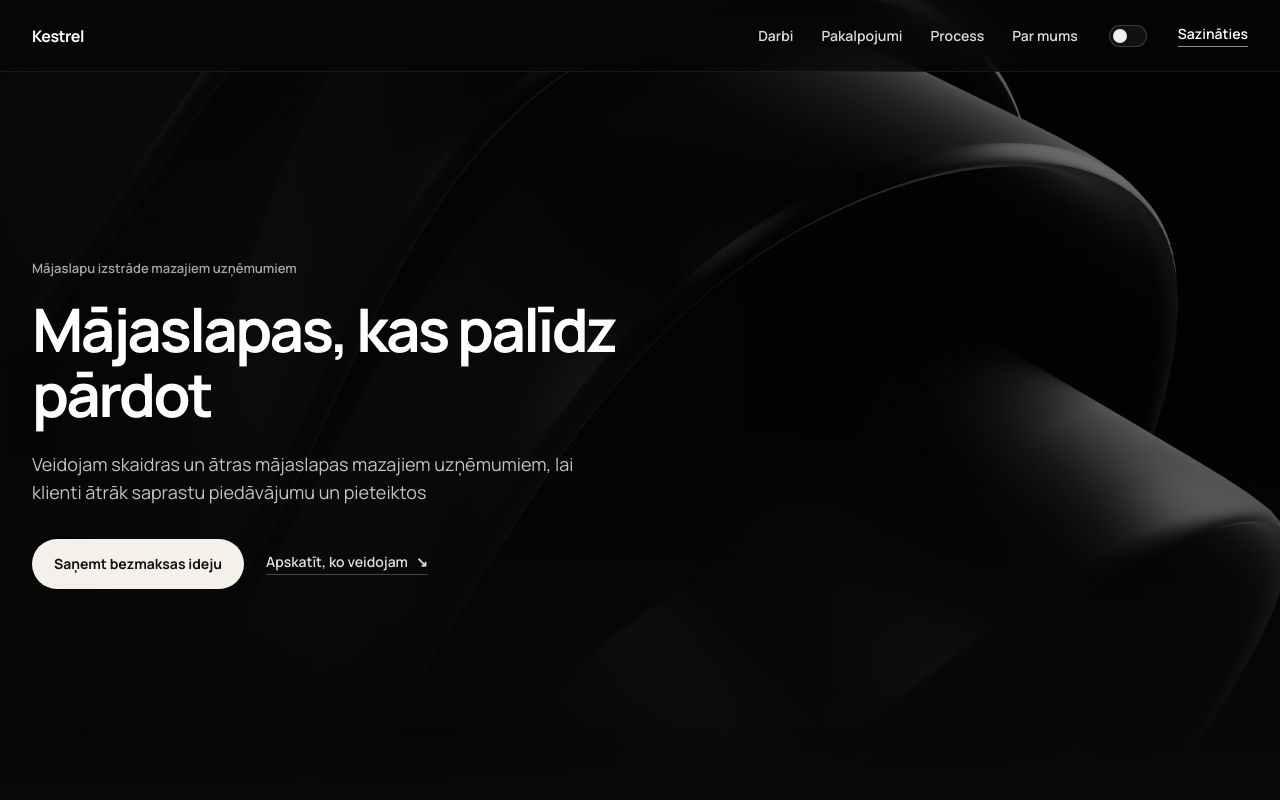
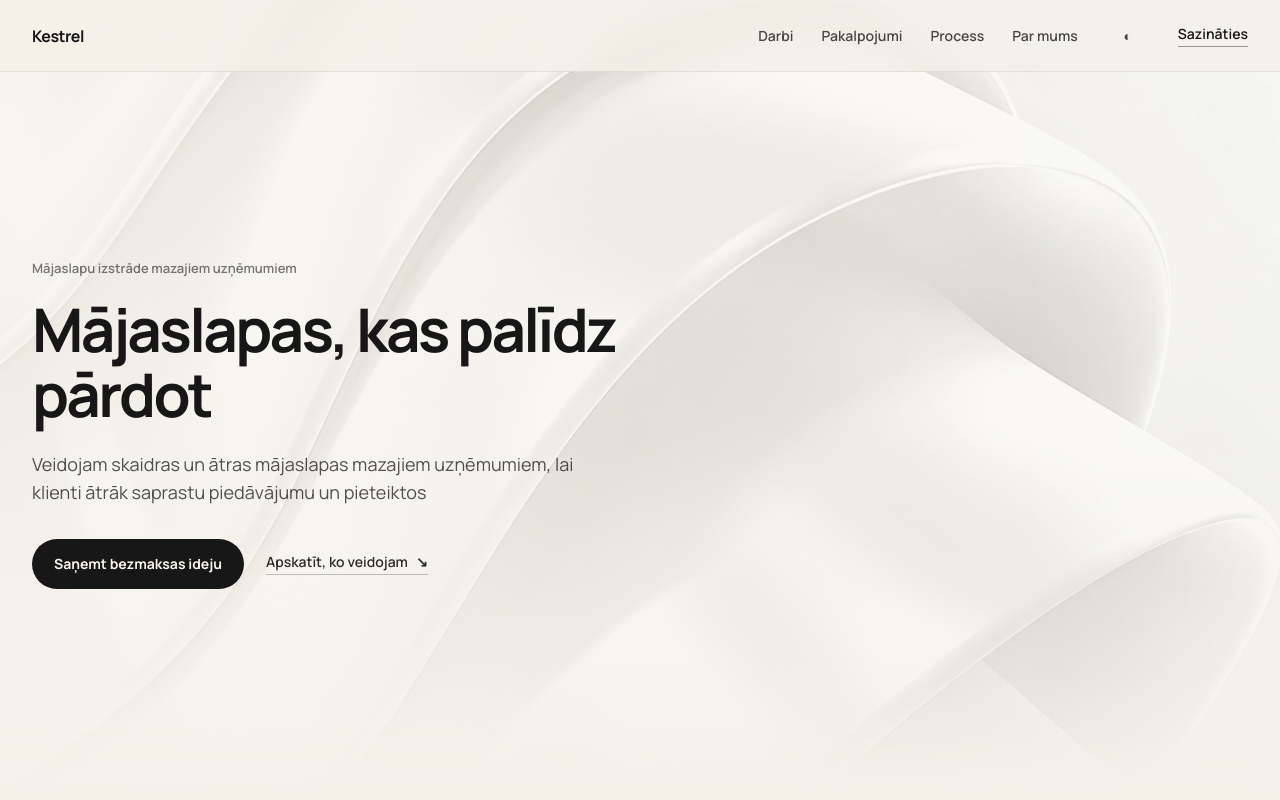
Before and after one commit to davisl24/WEBSITEAGENCY, a Next.js app: page / in a window 1280 px wide. Shown: the top 800 px of the page. Built offline with nearby package versions, Linux system fonts and the light colour scheme.

Commit message:
feat: add light dark and system theme menu

```diff
--- a/app/components/ThemeToggle.tsx
+++ b/app/components/ThemeToggle.tsx
@@ -1,42 +1,125 @@
 "use client";
 
-import { useEffect, useState } from "react";
+import { useEffect, useRef, useState } from "react";
 
-type Theme = "light" | "dark";
+type ThemePreference = "light" | "dark" | "system";
+type ResolvedTheme = "light" | "dark";
 
-function getTheme(): Theme {
-  const saved = window.localStorage.getItem("kestrel-theme");
-  if (saved === "light" || saved === "dark") return saved;
-  return window.matchMedia("(prefers-color-scheme: light)").matches ? "light" : "dark";
+function resolveSystemTheme(): ResolvedTheme {
+  return window.matchMedia("(prefers-color-scheme: light)").matches
+    ? "light"
+    : "dark";
+}
+
+function applyTheme(theme: ResolvedTheme) {
+  document.documentElement.dataset.theme = theme;
+  document.documentElement.style.colorScheme = theme;
 }
 
 export default function ThemeToggle() {
-  const [theme, setTheme] = useState<Theme>("dark");
+  const [preference, setPreference] = useState<ThemePreference>("system");
+  const [open, setOpen] = useState(false);
+  const rootRef = useRef<HTMLDivElement>(null);
 
   useEffect(() => {
-    setTheme(document.documentElement.dataset.theme === "light" ? "light" : "dark");
+    const saved = window.localStorage.getItem("kestrel-theme");
+    const initialPreference: ThemePreference =
+      saved === "light" || saved === "dark" || saved === "system"
+        ? saved
+        : "system";
+
+    setPreference(initialPreference);
   }, []);
 
-  const toggleTheme = () => {
-    const next: Theme = theme === "dark" ? "light" : "dark";
-    setTheme(next);
-    document.documentElement.dataset.theme = next;
-    document.documentElement.style.colorScheme = next;
+  useEffect(() => {
+    const media = window.matchMedia("(prefers-color-scheme: light)");
+
+    const syncTheme = () => {
+      applyTheme(
+        preference === "system"
+          ? media.matches
+            ? "light"
+            : "dark"
+          : preference
+      );
+      document.documentElement.dataset.themeMode = preference;
+    };
+
+    syncTheme();
+
+    if (preference === "system") {
+      media.addEventListener("change", syncTheme);
+      return () => media.removeEventListener("change", syncTheme);
+    }
+  }, [preference]);
+
+  useEffect(() => {
+    if (!open) return;
+
+    const onPointerDown = (event: PointerEvent) => {
+      if (!rootRef.current?.contains(event.target as Node)) {
+        setOpen(false);
+      }
+    };
+
+    const onKeyDown = (event: KeyboardEvent) => {
+      if (event.key === "Escape") setOpen(false);
+    };
+
+    document.addEventListener("pointerdown", onPointerDown);
+    document.addEventListener("keydown", onKeyDown);
+
+    return () => {
+      document.removeEventListener("pointerdown", onPointerDown);
+      document.removeEventListener("keydown", onKeyDown);
+    };
+  }, [open]);
+
+  const chooseTheme = (next: ThemePreference) => {
+    setPreference(next);
     window.localStorage.setItem("kestrel-theme", next);
+    setOpen(false);
+  };
+
+  const labels: Record<ThemePreference, string> = {
+    light: "Gaišs",
+    dark: "Tumšs",
+    system: "Sistēmas",
   };
 
   return (
+    <div className="theme-menu" ref={rootRef}>
       <button
         type="button"
         className="theme-toggle"
-      onClick={toggleTheme}
-      aria-label={theme === "dark" ? "Ieslēgt gaišo režīmu" : "Ieslēgt tumšo režīmu"}
-      aria-pressed={theme === "light"}
-      title={theme === "dark" ? "Gaišais režīms" : "Tumšais režīms"}
+        onClick={() => setOpen((value) => !value)}
+        aria-label="Mainīt krāsu režīmu"
+        aria-haspopup="menu"
+        aria-expanded={open}
+        title="Krāsu režīms"
       >
-      <span className="theme-toggle-track" aria-hidden="true">
-        <span className="theme-toggle-thumb" />
+        <span className="theme-toggle-icon" aria-hidden="true">◐</span>
+      </button>
+
+      {open && (
+        <div className="theme-popover" role="menu" aria-label="Krāsu režīms">
+          {(Object.keys(labels) as ThemePreference[]).map((option) => (
+            <button
+              type="button"
+              className="theme-option"
+              role="menuitemradio"
+              aria-checked={preference === option}
+              onClick={() => chooseTheme(option)}
+              key={option}
+            >
+              <span>{labels[option]}</span>
+              <span className="theme-option-check" aria-hidden="true">
+                {preference === option ? "✓" : ""}
               </span>
             </button>
+          ))}
+        </div>
+      )}
+    </div>
   );
 }
```
Lines whose indentation alone changed are shown as unchanged.
